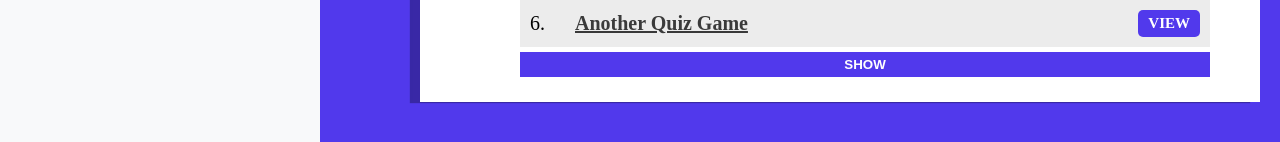
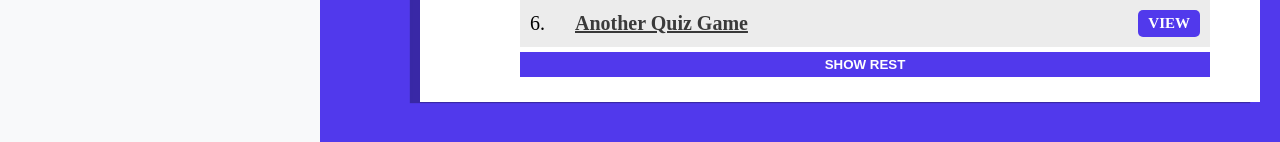
Before and after one commit to justaway1/stannyweb, a Vue app: page /projects in a window 1280 px wide. Shown: the part 548-690 px from the top of the page. Built offline with nearby package versions, Linux system fonts and the light colour scheme.

Commit message:
Update Projects.vue

```diff
--- a/src/views/Projects.vue
+++ b/src/views/Projects.vue
@@ -124,7 +124,7 @@ const show = ref(false);
             >
           </div>
           <button class="showAll" @click="show = !show">
-            {{ show ? "Hide" : "Show" }}
+            {{ show ? "HIDE THEM" : "SHOW REST" }}
           </button>
         </div>
       </div>
```
